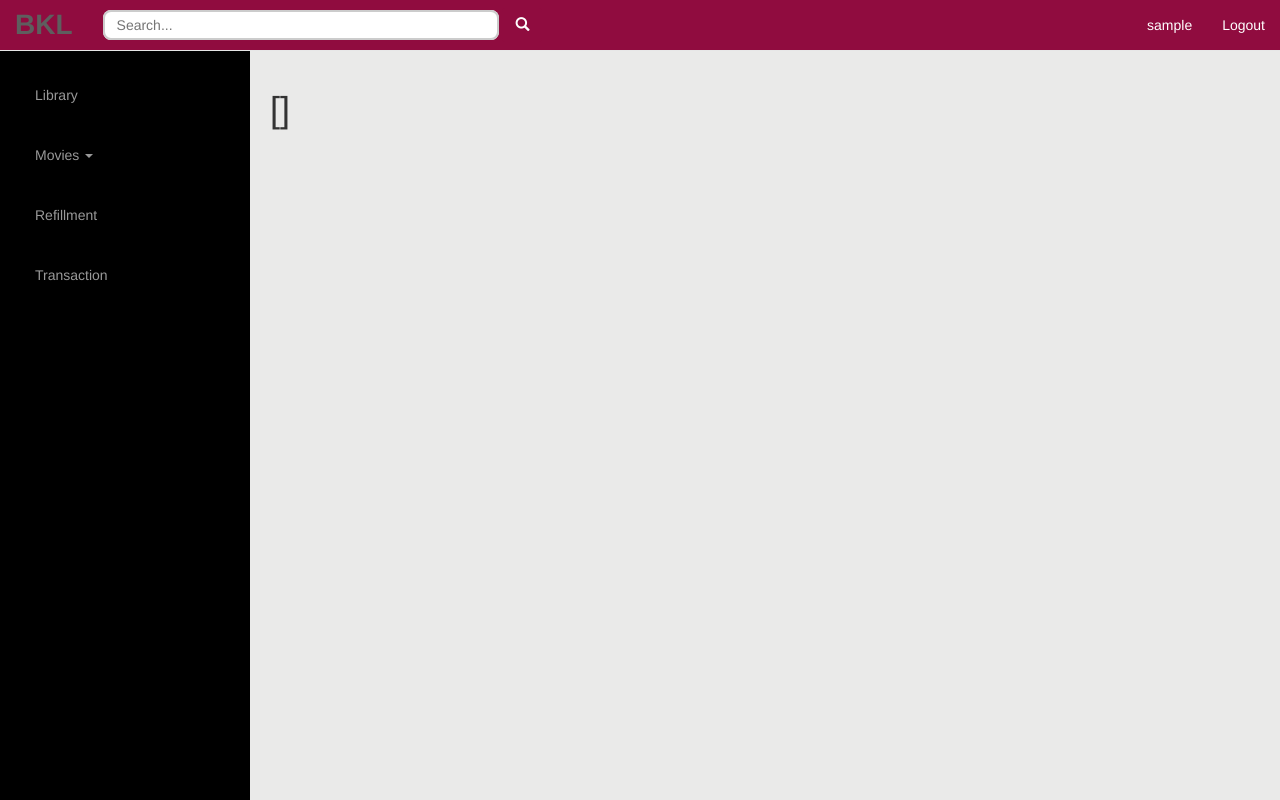
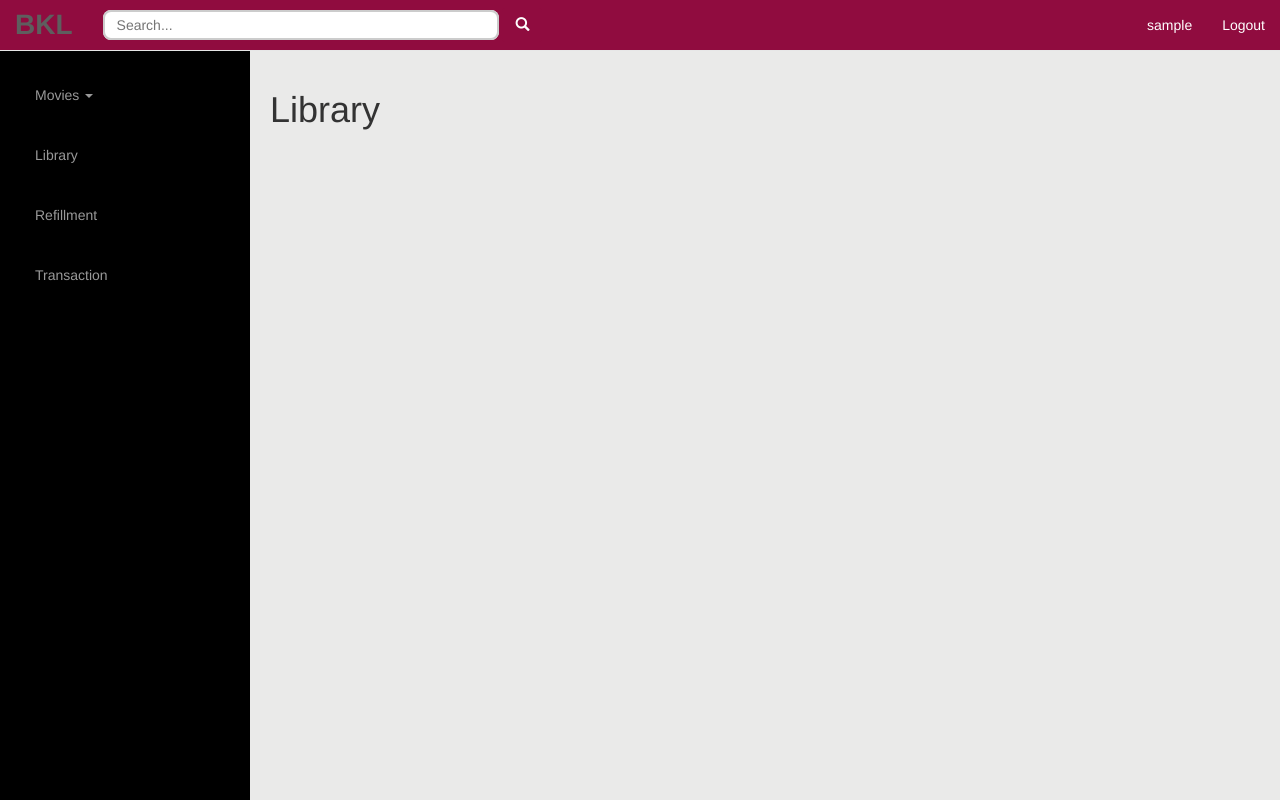
Before and after one commit to raksit31667/wsp-bkl, a Django app: page /movie/library/ in a window 1280 px wide. Run offline with Django 3.2, Linux system fonts and the light colour scheme; the visitor is signed in with stand-in values (Sample User, id 1); data that the repository does not hold is empty; some libraries are stand-ins or nearby versions.

Commit message:
edit library button in base

```diff
--- a/website/movie/templates/base.html
+++ b/website/movie/templates/base.html
@@ -29,9 +29,7 @@
                 <li class="sidebar-brand">
                     <a href="#">BKL</a>
                 </li>
-                <li>
-                    <a href="{% url 'movie:library' %}">Library</a>
-                </li>
+
                 <li class="dropdown">
                     <a href="#" class="dropdown-toggle" data-toggle="dropdown">Movies <span class="caret"></span></a>
                     <ul class="dropdown-menu dropdown-sidebar" role="menu">
@@ -41,6 +39,9 @@
                     </ul>
                 </li>
                 {% if user.is_active %}
+                <li>
+                    <a href="{% url 'movie:library' %}">Library</a>
+                </li>
                 <li>
                     <a href="{% url 'movie:refillment' %}">Refillment</a>
                 </li>
--- a/website/movie/templates/library.html
+++ b/website/movie/templates/library.html
@@ -2,7 +2,7 @@
 {% block title %} BKL Movie Streaming Service {% endblock %}
 {% block content %}
 
-<h1>{{list_own_movies}}{{user_own.user}}</h1>
+<h1>Library</h1>
 {% for movie in list_own_movies %}
     {% include "card.html" %}
 {% endfor %}
--- a/website/movie/urls.py
+++ b/website/movie/urls.py
@@ -17,5 +17,5 @@
     url(r'^privacypolicy/$',views.PolicyView.as_view() , name='privacypolicy'),
     url(r'^refillment/$',views.refillment_api , name='refillment'),
     url(r'^transaction/$', views.transaction_api, name='transaction'),
-    url(r'^library/$', views.library_api, name='library'),
+    url(r'^library/$', views.LibraryView.as_view(), name='library'),
 ]
--- a/website/movie/views.py
+++ b/website/movie/views.py
@@ -234,15 +234,19 @@
         return HttpResponseRedirect('/movie/'+str(movie.id))
     return HttpResponse("Please Login")
 
-def library_api(request):
-    list_own_movies = []
-    user = request.user
-    user_own = UserOwn.objects.filter(user=user)
+class LibraryView(View):
+    form_class = UserForm
+    template_name = 'library.html'
 
-    for own_movie in user_own:
-        list_own_movies.append(own_movie.movie)
+    def get(self,request):
+        list_own_movies = []
+        user = request.user
+        user_own = UserOwn.objects.filter(user=user)
 
-    return TemplateResponse(request, 'library.html',{'list_own_movies':list_own_movies,'user_own':user_own,})
+        for own_movie in user_own:
+            list_own_movies.append(own_movie.movie)
+
+        return TemplateResponse(request, 'library.html',{'list_own_movies':list_own_movies})
 
 class IndexView(View):
     form_class = UserForm
```
